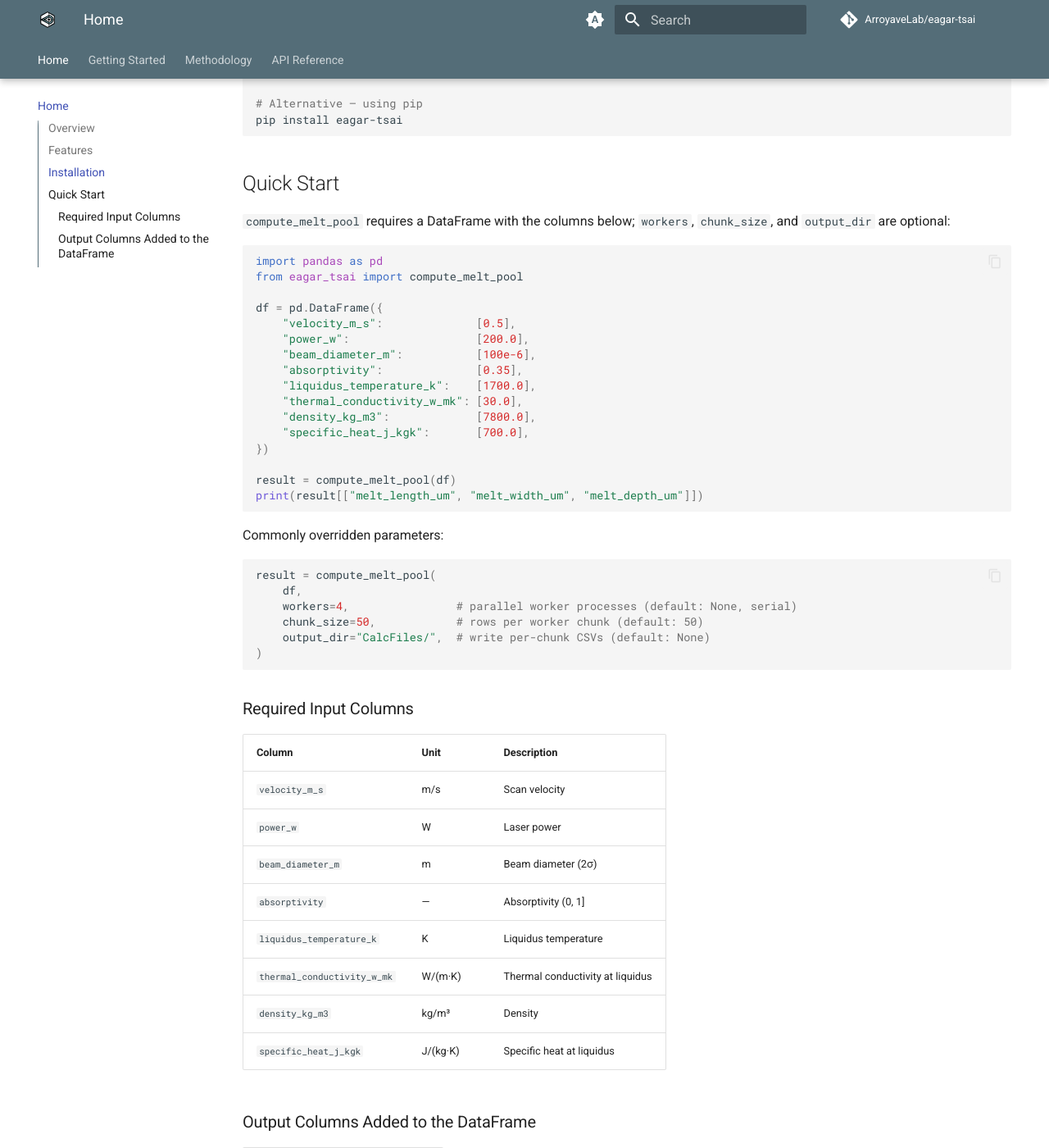
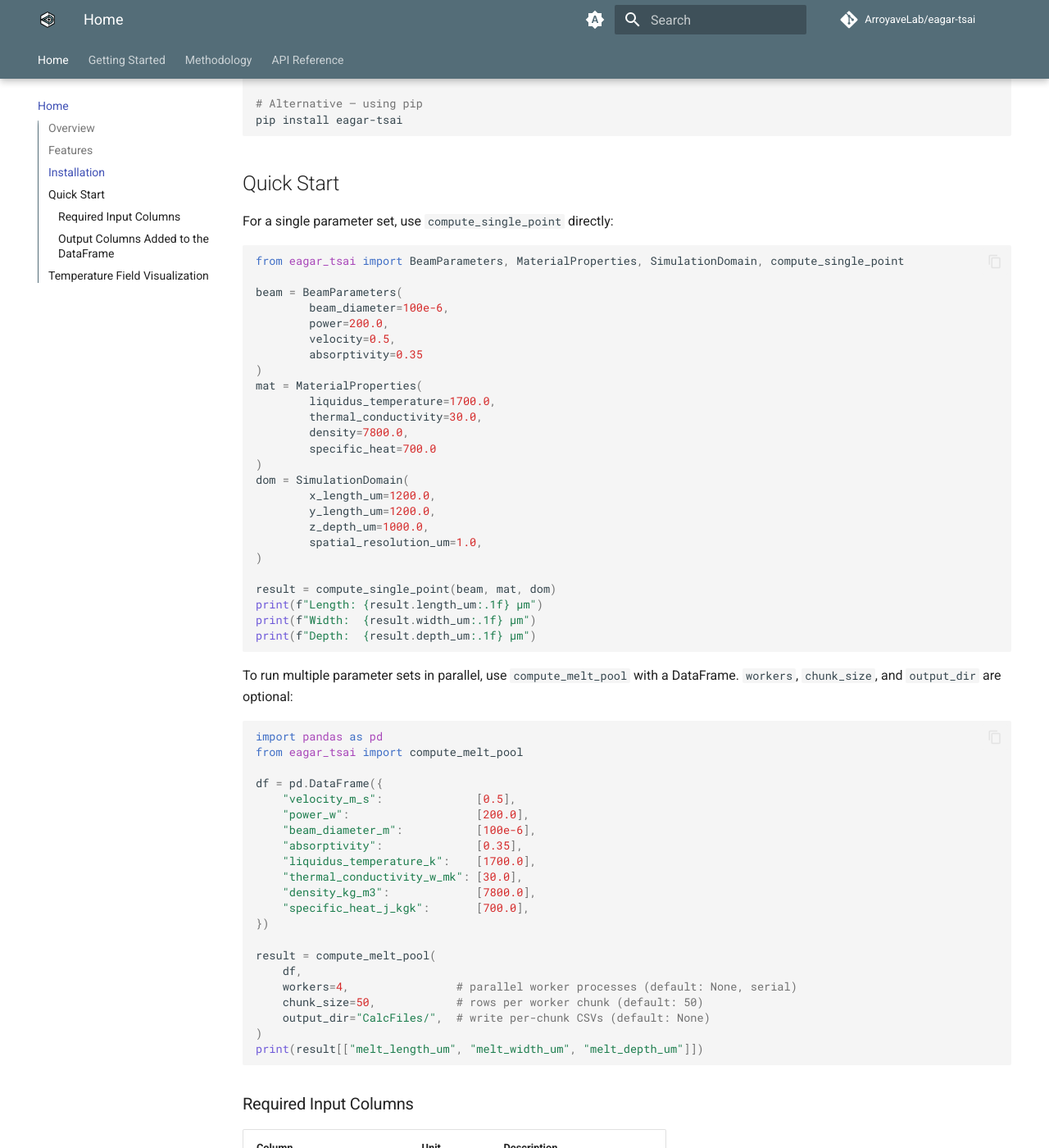
Before and after one commit to ArroyaveLab/eagar-tsai, an MkDocs documentation site: the page built from docs/index.md, in a window 1280 px wide and 1400 px high, scrolled down 1251 px. Shown: the whole window at 82% size. Built offline with MkDocs 1.6.1 and Material for MkDocs 9.7.7, drawn with Linux system fonts in a browser that asks for light colours; comment, search, counter and statistics services are not loaded; some of the changed text lies outside the part shown.

Commit message:
Update README

````diff
--- a/docs/index.md
+++ b/docs/index.md
@@ -10,7 +10,7 @@
 [![Tests](https://github.com/ArroyaveLab/eagar-tsai/actions/workflows/test.yml/badge.svg)](https://github.com/ArroyaveLab/eagar-tsai/actions/workflows/test.yml)
 [![Lint](https://github.com/ArroyaveLab/eagar-tsai/actions/workflows/lint.yml/badge.svg)](https://github.com/ArroyaveLab/eagar-tsai/actions/workflows/lint.yml)
 
-`eagar-tsai` is a Python library implementing the <strong>Eagar–Tsai moving heat source model</strong> to estimate melt pool dimensions (length, width, depth) for a scanning laser over a semi-infinite solid. Temperature fields are computed via a 1D integral; melt pool dimensions are extracted from the liquidus isotherm.
+`eagar-tsai` is a Python library implementing the Eagar–Tsai moving heat source model to estimate melt pool dimensions (length, width, depth) for a scanning laser over a semi-infinite solid. Temperature fields are computed via a 1D integral; melt pool dimensions are extracted from the liquidus isotherm.
 
 <p>
   <a href="https://github.com/ArroyaveLab/eagar-tsai/issues/new?labels=bug">Report a Bug</a> |
@@ -47,7 +47,37 @@
 
 ## Quick Start
 
-`compute_melt_pool` requires a DataFrame with the columns below; `workers`, `chunk_size`, and `output_dir` are optional:
+For a single parameter set, use `compute_single_point` directly:
+
+```python
+from eagar_tsai import BeamParameters, MaterialProperties, SimulationDomain, compute_single_point
+
+beam = BeamParameters(
+        beam_diameter=100e-6,
+        power=200.0,
+        velocity=0.5,
+        absorptivity=0.35
+)
+mat = MaterialProperties(
+        liquidus_temperature=1700.0,
+        thermal_conductivity=30.0,
+        density=7800.0,
+        specific_heat=700.0
+)
+dom = SimulationDomain(
+        x_length_um=1200.0,
+        y_length_um=1200.0,
+        z_depth_um=1000.0,
+        spatial_resolution_um=1.0,
+)
+
+result = compute_single_point(beam, mat, dom)
+print(f"Length: {result.length_um:.1f} µm")
+print(f"Width:  {result.width_um:.1f} µm")
+print(f"Depth:  {result.depth_um:.1f} µm")
+```
+
+To run multiple parameter sets in parallel, use `compute_melt_pool` with a DataFrame. `workers`, `chunk_size`, and `output_dir` are optional:
 
 ```python
 import pandas as pd
@@ -64,19 +94,13 @@
     "specific_heat_j_kgk":       [700.0],
 })
 
-result = compute_melt_pool(df)
-print(result[["melt_length_um", "melt_width_um", "melt_depth_um"]])
-```
-
-Commonly overridden parameters:
-
-```python
 result = compute_melt_pool(
     df,
     workers=4,                # parallel worker processes (default: None, serial)
     chunk_size=50,            # rows per worker chunk (default: 50)
     output_dir="CalcFiles/",  # write per-chunk CSVs (default: None)
 )
+print(result[["melt_length_um", "melt_width_um", "melt_depth_um"]])
 ```
 
 ### Required Input Columns
@@ -104,3 +128,31 @@
 | `melt_depth_um`    | µm   |
 | `peak_temperature` | K    |
 | `min_temperature`  | K    |
+
+## Temperature Field Visualization
+
+`compute_single_point` returns a `MeltPoolResult` that always includes the full `TemperatureField` and a built-in plot method:
+
+```python
+from eagar_tsai import BeamParameters, MaterialProperties, SimulationDomain, compute_single_point
+
+beam = BeamParameters(
+        beam_diameter=100e-6,
+        power=200.0,
+        velocity=0.5,
+        absorptivity=0.35
+)
+mat  = MaterialProperties(
+        liquidus_temperature=1700.0,
+        thermal_conductivity=30.0,
+        density=7800.0,
+        specific_heat=700.0
+)
+
+result = compute_single_point(beam, mat)
+print(result.length_um)                        # melt pool length in µm
+print(result.temperature_field.T_xy.shape)     # (ny, nx) — surface plane in Kelvin
+print(result.temperature_field.T_xz.shape)     # (nz, nx) — depth cross-section in Kelvin
+
+fig = result.plot(output="temperature_field.png") # equivalently: result.temperature_field.plot(output="temperature_field.png")
+```
````
Also changed, not shown: README.md (+1 -1 lines).
